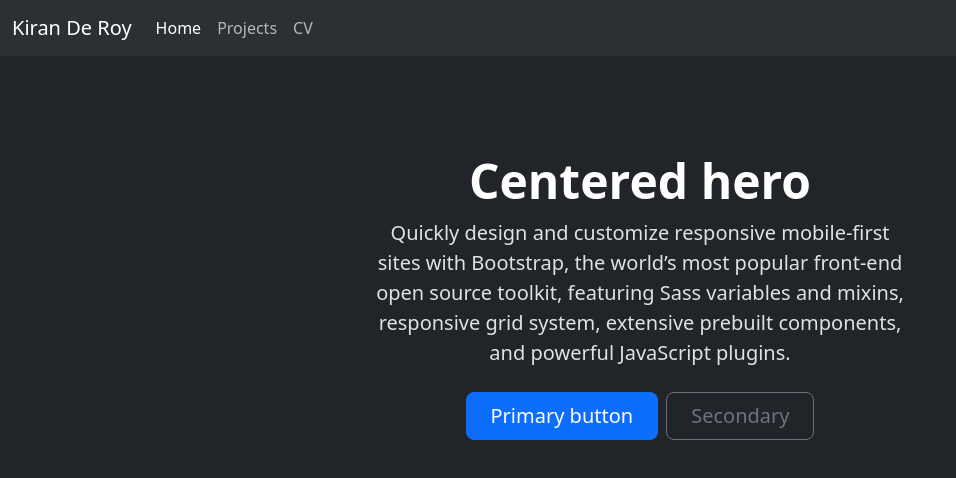
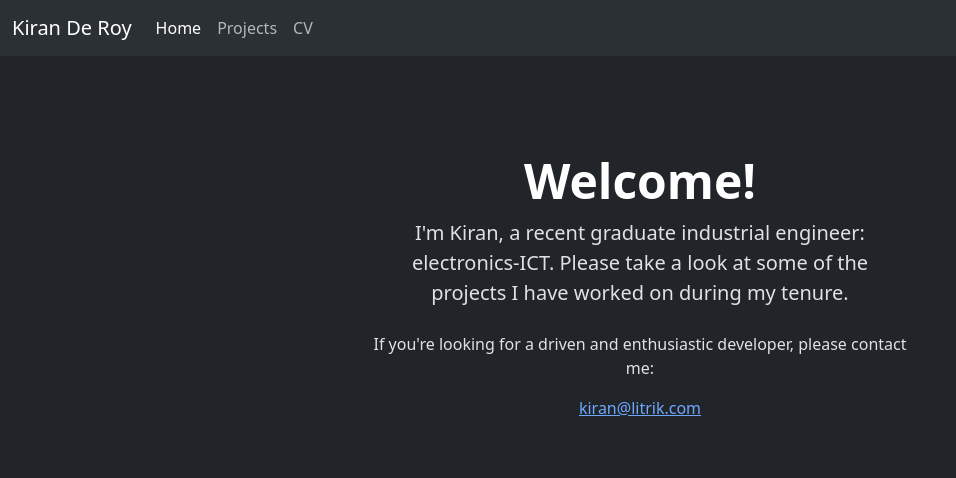
Before and after one commit to Yornared/Yornared.github.io, a plain HTML site: page index.html in a window 1280 px wide. Shown: the whole page, without its empty margins (0-956 px from the left). Drawn offline with nearby package versions, Linux system fonts and the light colour scheme.

Commit message:
added intro to home page

```diff
--- a/index.html
+++ b/index.html
@@ -27,7 +27,7 @@
                         <a class="nav-link" href="projects.html">Projects</a>
                     </li>
                     <li class="nav-item">
-                        <a class="nav-link" href="cv.html">CV</a>
+                        <a class="nav-link" href="cv/kiran_de_roy_cv.pdf">CV</a>
                     </li>
 
                 </ul>
@@ -38,20 +38,11 @@
 
     <div class="container">
         <div class="px-4 py-5 my-5 text-center">
-            <h1 class="display-5 fw-bold text-body-emphasis">Centered
-                hero</h1>
+            <h1 class="display-5 fw-bold text-body-emphasis">Welcome!</h1>
             <div class="col-lg-6 mx-auto">
-                <p class="lead mb-4">Quickly design and customize responsive
-                    mobile-first sites with Bootstrap, the
-                    world’s most popular front-end open source toolkit,
-                    featuring Sass variables and mixins, responsive
-                    grid system, extensive prebuilt components, and powerful
-                    JavaScript plugins.</p>
-                <div class="d-grid gap-2 d-sm-flex justify-content-sm-center">
-                    <button type="button" class="btn btn-primary btn-lg px-4 gap-3">Primary
-                        button</button> <button type="button"
-                        class="btn btn-outline-secondary btn-lg px-4">Secondary</button>
-                </div>
+                <p class="lead mb-4">I'm Kiran, a recent graduate industrial engineer: electronics-ICT. Please take a look at some of the projects I have worked on during my tenure.</p>
+                <p>If you're looking for a driven and enthusiastic developer, please contact me:</p>
+                <p><a href="mailto:kiran@litrik.com">kiran@litrik.com</a></p>
             </div>
         </div>
     </div>
```
